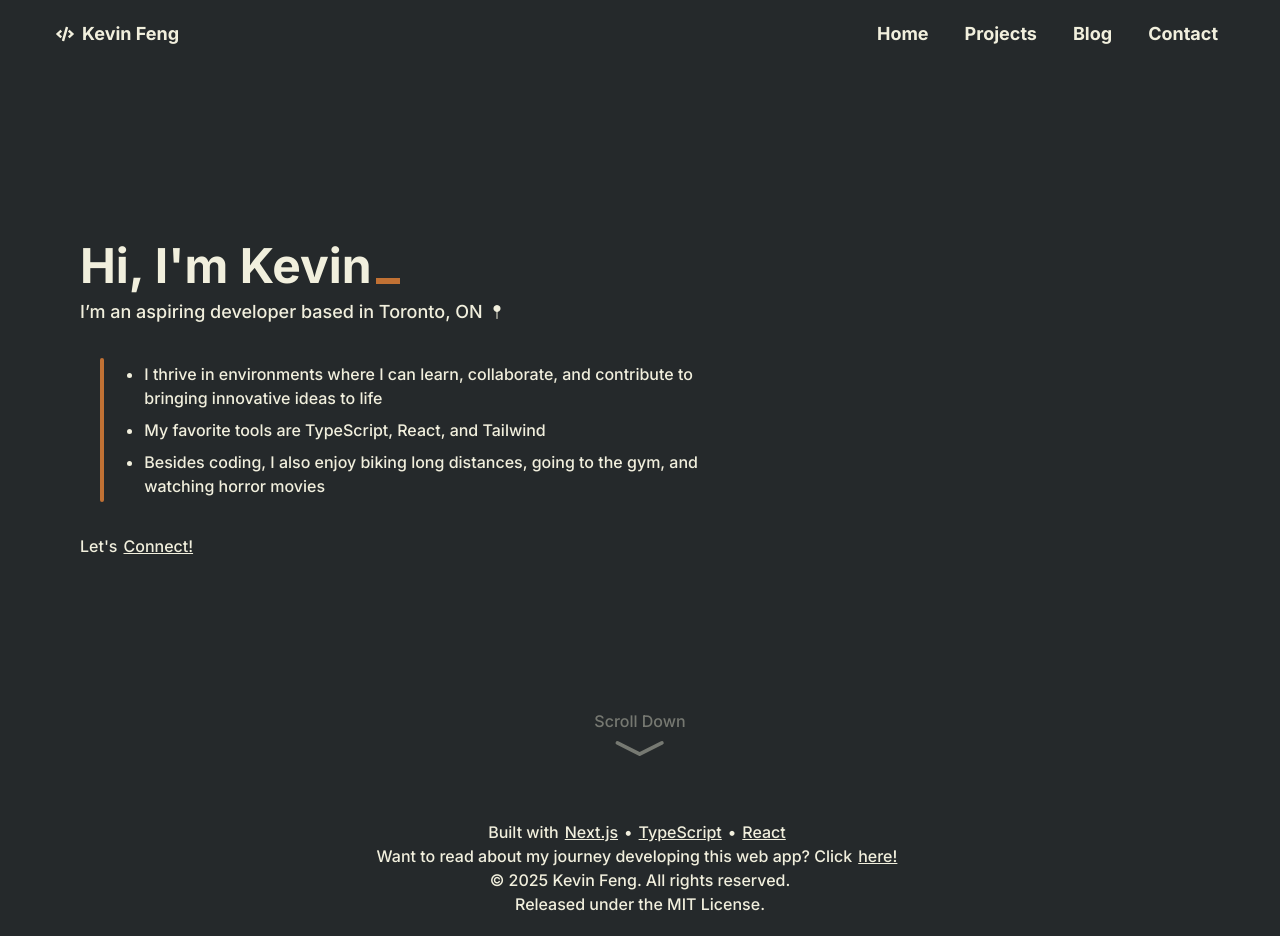
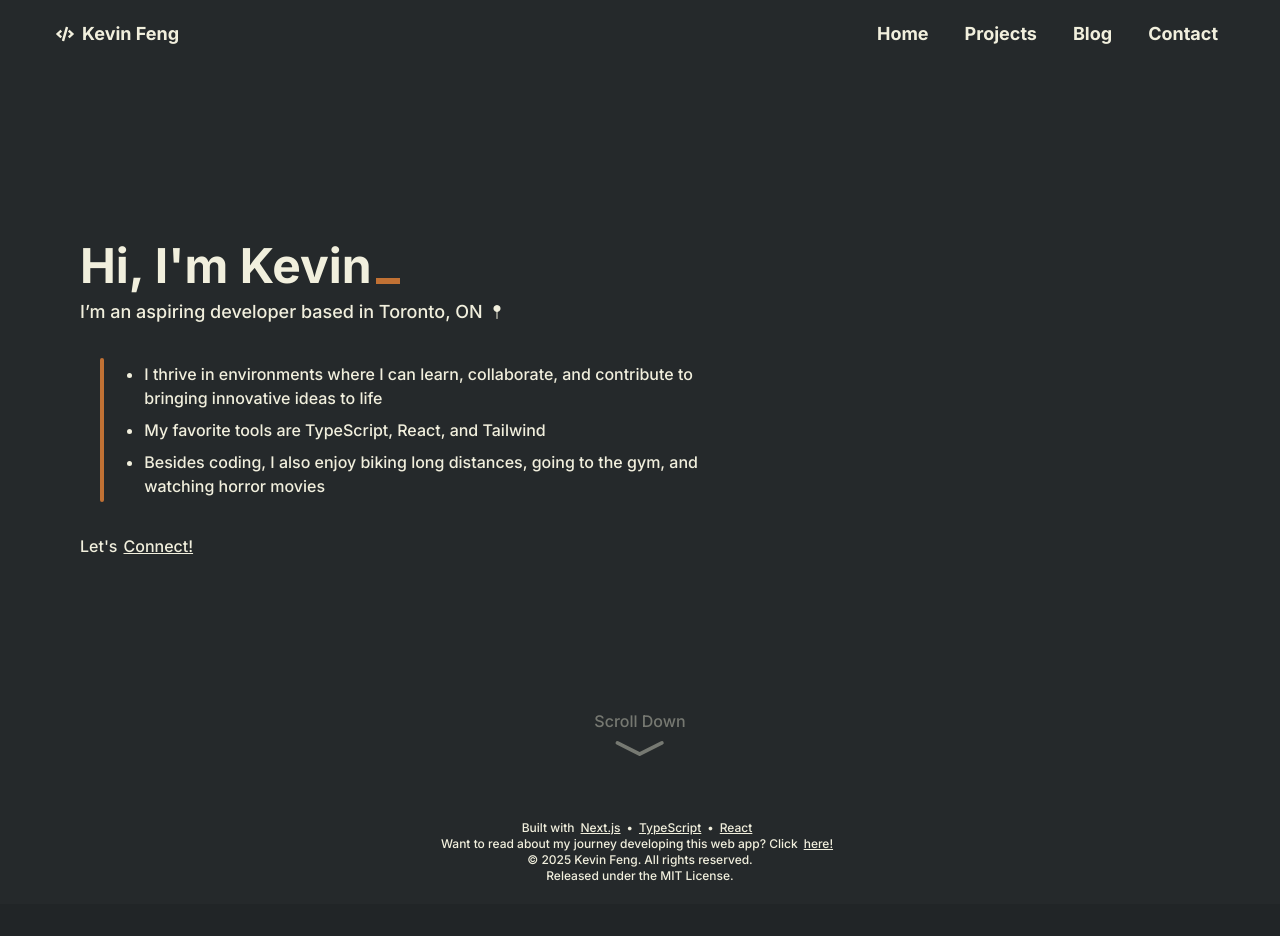
Before and after one commit to kevinf58/portfolio, a Next.js app: page / in a window 1280 px wide. After the commit the page ends 904 px from the top, so only its background shows below. Built offline with nearby package versions, Linux system fonts and the light colour scheme.

Commit message:
decrease font size of footer

```diff
--- a/src/components/common/Footer.tsx
+++ b/src/components/common/Footer.tsx
@@ -2,7 +2,7 @@ import Link from '@/components/common/Link';
 
 const Footer = () => {
   return (
-    <section className='w-full flex flex-col mt-auto items-center px-14 py-5 bg-light-black font-medium'>
+    <section className='w-full flex flex-col mt-auto items-center px-14 py-5 bg-light-black font-medium text-xs'>
       <div>
         Built with
         <Link href={'https://nextjs.org/'} underlined>
```
